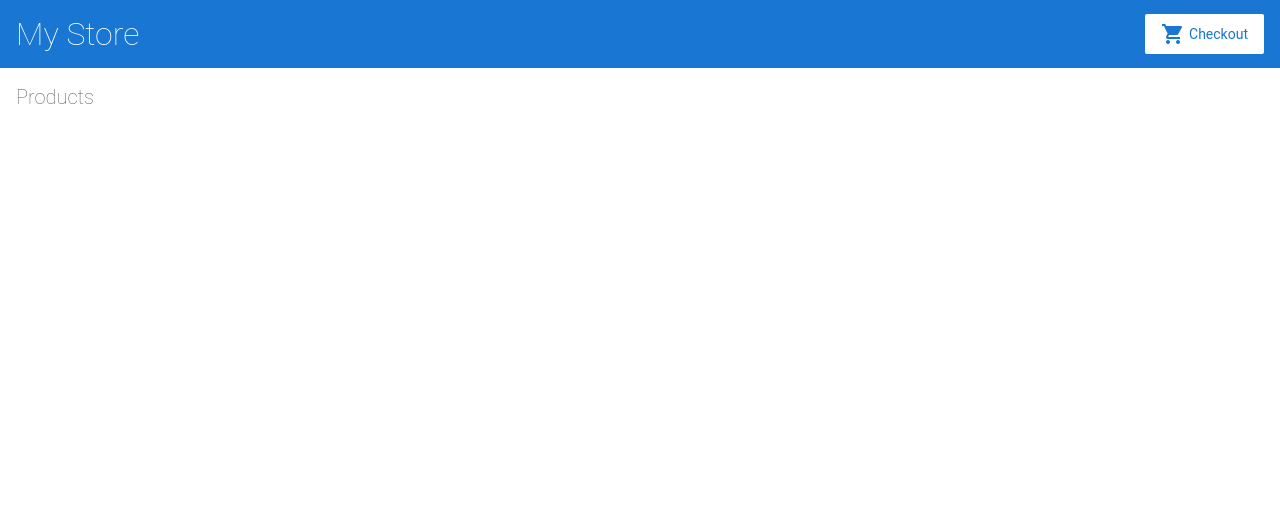
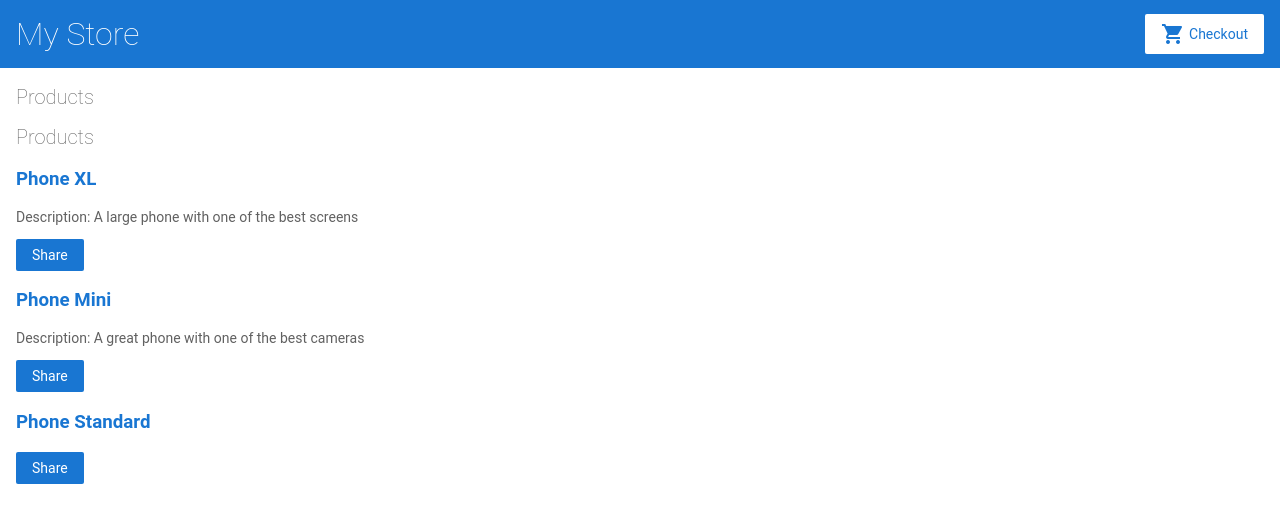
Before and after one commit to Leonel-I/ET-710_D2-20201015_, an Angular app: page / in a window 1280 px wide. Shown: the top 522 px of the page. Built offline with nearby package versions, Linux system fonts and the light colour scheme.

Commit message:
step 5 complete

```diff
--- a/src/app/product-list/product-list.component.html
+++ b/src/app/product-list/product-list.component.html
@@ -1,5 +1,23 @@
+<h2>Products</h2>
 <h2>Products</h2>
 
+<div *ngFor="let product of products">
+
+  <h3>
+    <a [title]="product.name + ' details'">
+      {{ product.name }}
+    </a>
+  </h3>
+
+  <p *ngIf="product.description">
+    Description: {{ product.description }}
+  </p>
+
+  <button (click)="share()">
+    Share
+  </button>
+
+</div>
 
 <!--
 Copyright Google LLC. All Rights Reserved.
```
